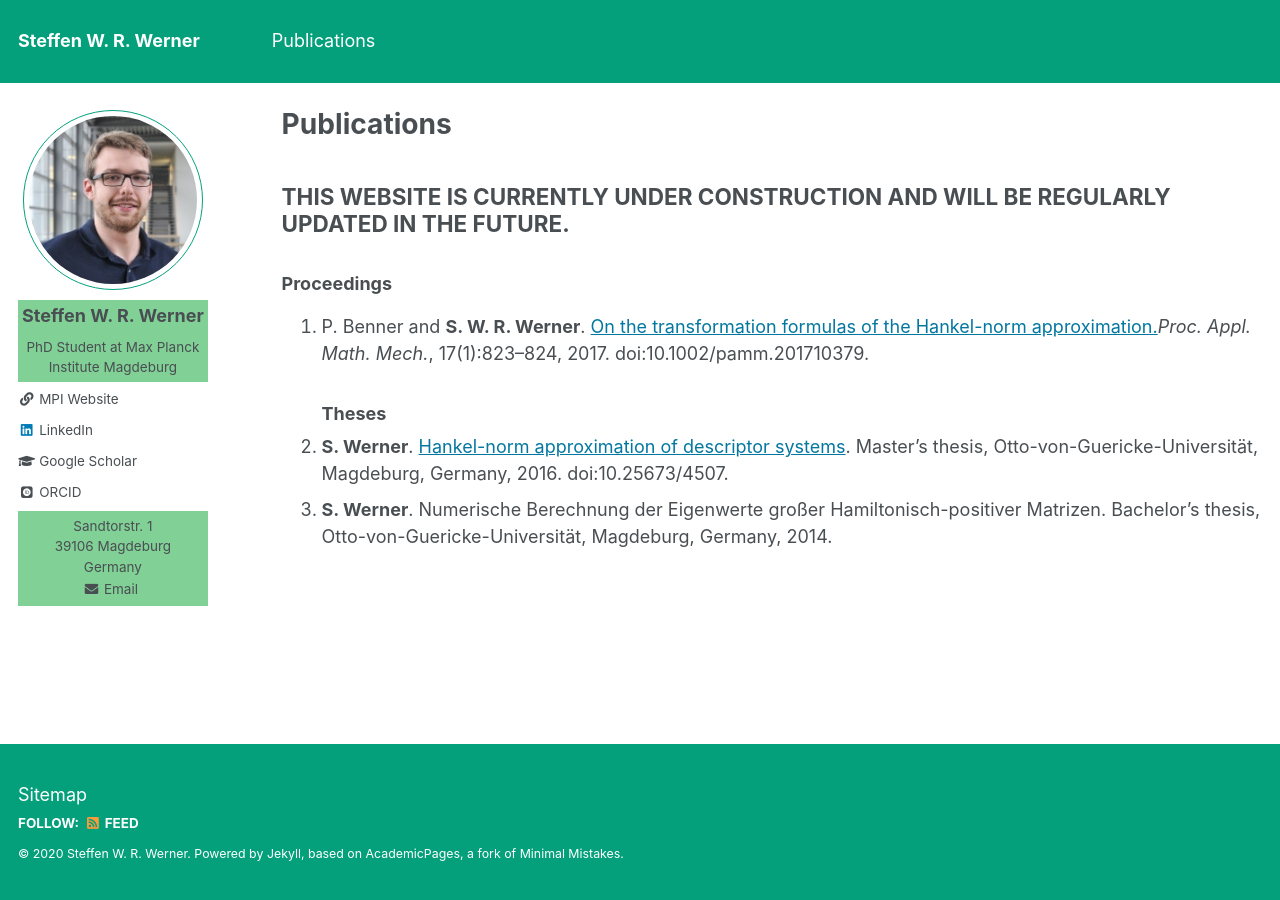
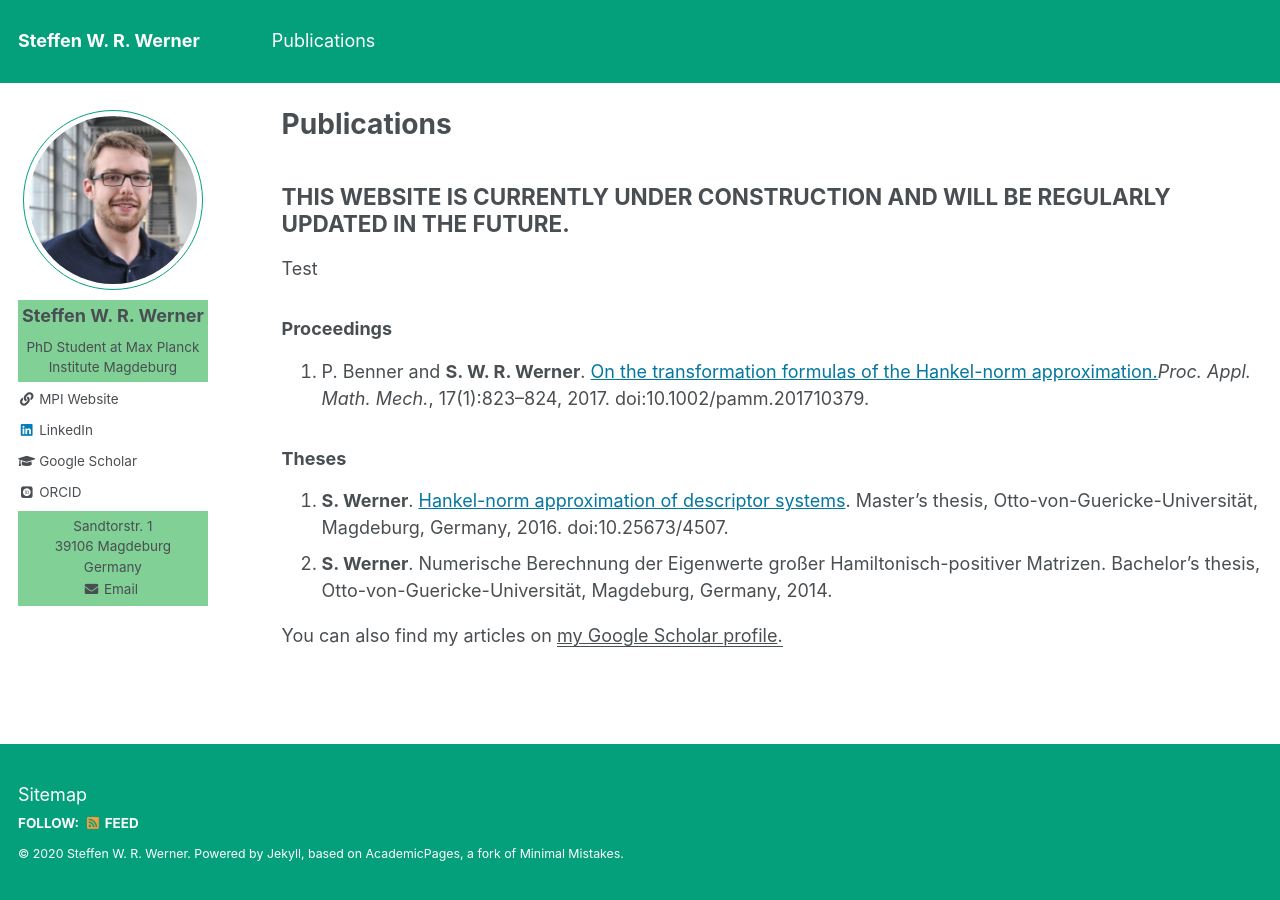
Before and after one commit to ninsteve/ninsteve.github.io, a Jekyll site: the page built from _pages/publications.md, in a window 1280 px wide. Built offline with Jekyll 4.4.1, drawn with Linux system fonts in a browser that asks for light colours; some web fonts are replaced.

Commit message:
More into ignore file and next test for publications.

```diff
--- a/_pages/publications.md
+++ b/_pages/publications.md
@@ -7,13 +7,16 @@ author_profile: true
 
 ## THIS WEBSITE IS CURRENTLY UNDER CONSTRUCTION AND WILL BE REGULARLY UPDATED IN THE FUTURE.
 
+Test
+
 ### Proceedings
 1. P. Benner and <strong>S. W. R. Werner</strong>. <a target="blank_"
    href="https://doi.org/10.1002/pamm.201710379">On the transformation formulas
    of the Hankel-norm approximation.</a><i>Proc. Appl. Math. Mech.</i>,
    17(1):823--824, 2017. doi:10.1002/pamm.201710379.
+
 ### Theses
-1. <strong>S. Werner</strong>. <a target="blank_"
+2. <strong>S. Werner</strong>. <a target="blank_"
    href="https://doi.org/10.25673/4507">Hankel-norm approximation of descriptor
    systems</a>. Master's thesis, Otto-von-Guericke-Universität, Magdeburg,
    Germany, 2016. doi:10.25673/4507.
@@ -21,6 +24,7 @@ author_profile: true
    Hamiltonisch-positiver Matrizen. Bachelor's thesis,
    Otto-von-Guericke-Universität, Magdeburg, Germany, 2014.
 
+You can also find my articles on <u><a href="{{author.googlescholar}}">my Google Scholar profile</a>.</u>
 
 {% if author.googlescholar %}
   You can also find my articles on <u><a href="{{author.googlescholar}}">my Google Scholar profile</a>.</u>
```
Also changed, not shown: 3 other files.
